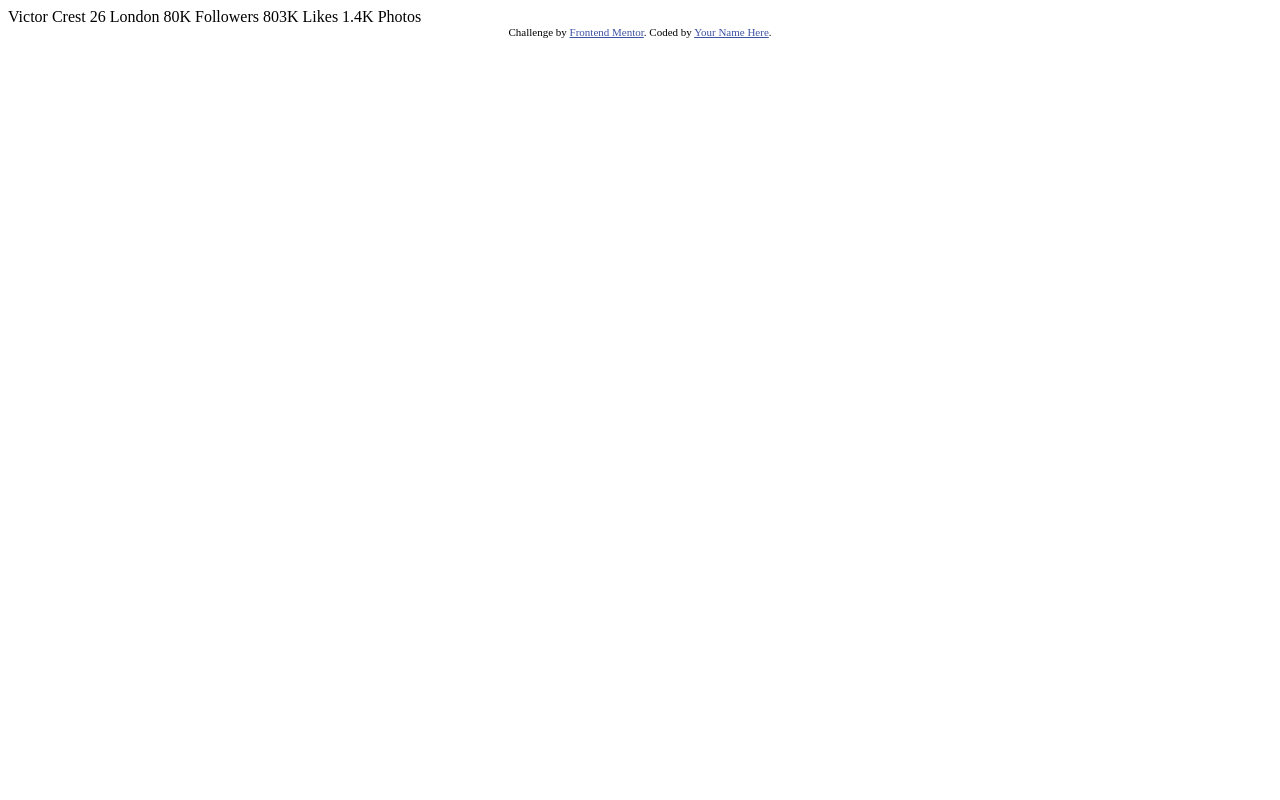
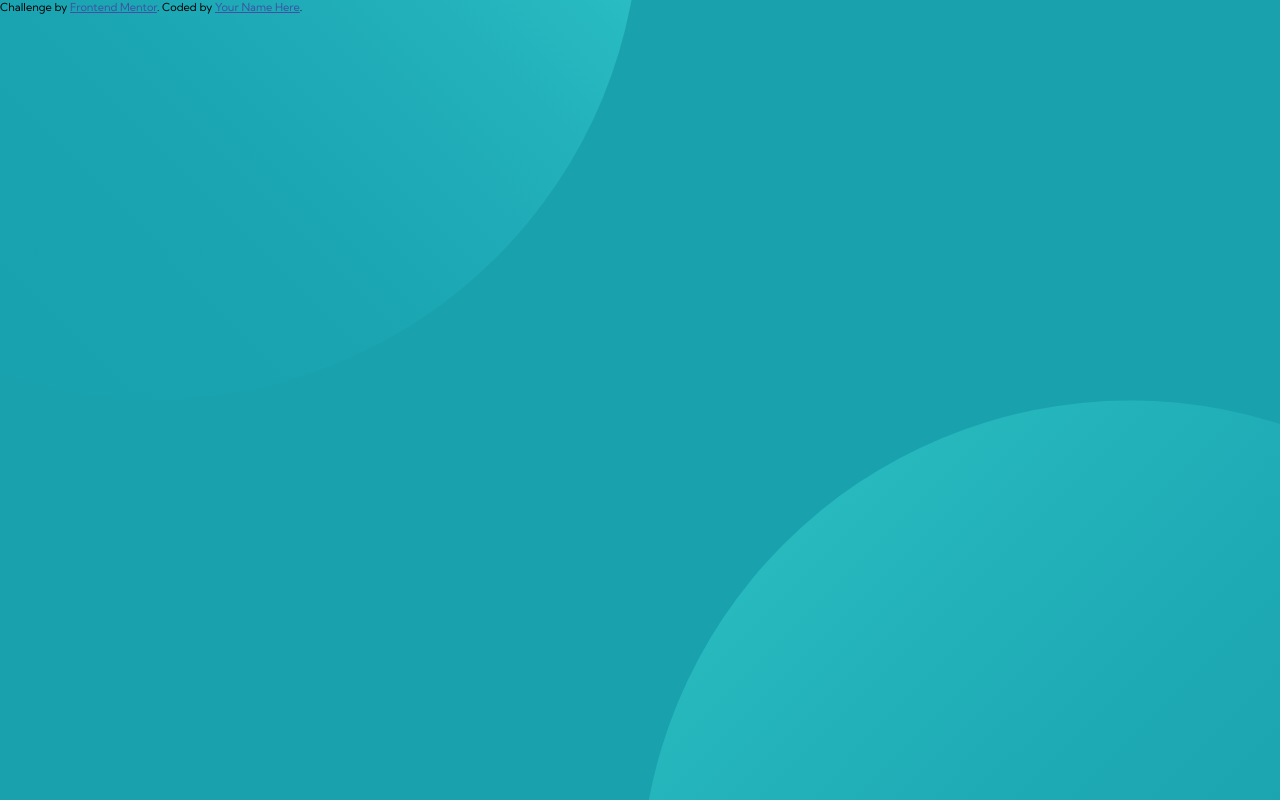
Before and after one commit to augustoshoiti/profile-card-component, a plain HTML site: page index.html in a window 1280 px wide. Drawn offline with Linux system fonts and the light colour scheme.

Commit message:
background feito

```diff
--- a/index.html
+++ b/index.html
@@ -5,28 +5,19 @@
   <meta name="viewport" content="width=device-width, initial-scale=1.0"> <!-- displays site properly based on user's device -->
 
   <link rel="icon" type="image/png" sizes="32x32" href="./images/favicon-32x32.png">
+  <link rel="preconnect" href="https://fonts.googleapis.com">
+  <link rel="preconnect" href="https://fonts.gstatic.com" crossorigin>
+  <link href="https://fonts.googleapis.com/css2?family=Kumbh+Sans:wght@400;700&display=swap" rel="stylesheet">
+
+  <link rel="stylesheet" href="style.css">
 
   <title>Frontend Mentor | Profile card component</title>
 
-  <!-- Feel free to remove these styles or customise in your own stylesheet 👍 -->
-  <style>
-    .attribution { font-size: 11px; text-align: center; }
-    .attribution a { color: hsl(228, 45%, 44%); }
-  </style>
 </head>
 <body>
-  Victor Crest
-  26
-  London
 
-  80K
-  Followers
 
-  803K
-  Likes
 
-  1.4K
-  Photos
   <div class="attribution">
     Challenge by <a href="https://www.frontendmentor.io?ref=challenge" target="_blank">Frontend Mentor</a>.
     Coded by <a href="#">Your Name Here</a>.
--- /dev/null
+++ b/style.css
@@ -0,0 +1,21 @@
+* {
+    margin: 0;
+    padding: 0;
+    box-sizing: border-box;
+}
+
+body {
+    font-family: 'Kumbh Sans', sans-serif;
+    min-height: 100vh;
+    font-size: 18px;
+    display: flex;
+    background-color: hsl(185, 75%, 39%);
+    background-image: url(images/bg-pattern-top.svg), url(images/bg-pattern-bottom.svg);
+    background-repeat: no-repeat, no-repeat;
+    background-position: right 50vw bottom 50vh, left 50vw top 50vh;
+}
+
+
+
+.attribution { font-size: 11px; text-align: center; }
+.attribution a { color: hsl(228, 45%, 44%); }
```
